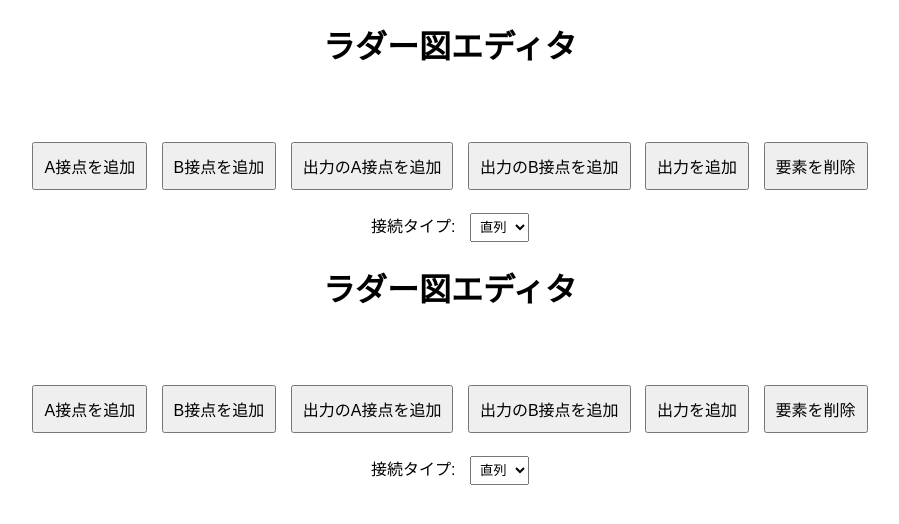
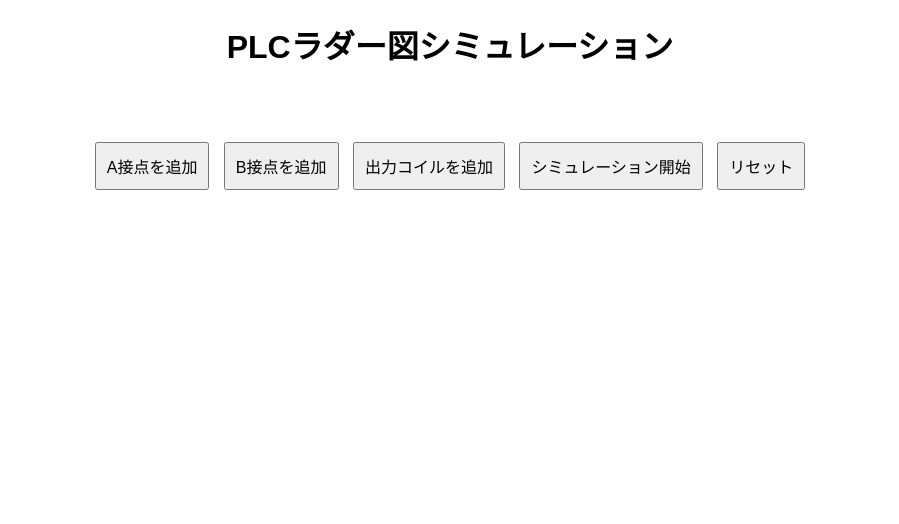
Before and after one commit to kakuwawawa/plcpuroplc, a plain HTML site: page index.html in a window 1280 px wide. Shown: the whole page, without its empty margins (190-1089 px from the left). Drawn offline with Linux system fonts and the light colour scheme.

Commit message:
Update index.html

```diff
--- a/index.html
+++ b/index.html
@@ -3,11 +3,12 @@
 <head>
     <meta charset="UTF-8">
     <meta name="viewport" content="width=device-width, initial-scale=1.0">
-    <title>ラダー図エディタ</title>
+    <title>PLCラダー図シミュレーション</title>
     <link rel="stylesheet" href="styles.css">
 </head>
 <body>
-    <h1>ラダー図エディタ</h1>
+    <h1>PLCラダー図シミュレーション</h1>
+
     <div id="ladderContainer" class="ladder-diagram">
         <div class="rail rail-left"></div>
         <div id="rungContainer"></div>
@@ -17,52 +18,13 @@
     <div class="controls">
         <button id="addAContact">A接点を追加</button>
         <button id="addBContact">B接点を追加</button>
-        <button id="addOutputAContact">出力のA接点を追加</button>
-        <button id="addOutputBContact">出力のB接点を追加</button>
-        <button id="addOutput">出力を追加</button>
-        <button id="removeElement">要素を削除</button>
-        <br><br>
-        <label>接続タイプ:</label>
-        <select id="connectionType">
-            <option value="series">直列</option>
-            <option value="parallel">並列</option>
-        </select>
+        <button id="addOutput">出力コイルを追加</button>
+        <button id="simulate">シミュレーション開始</button>
+        <button id="reset">リセット</button>
     </div>
+
+    <div id="simulationOutput" class="output-display"></div>
 
     <script src="script.js"></script>
 </body>
 </html>
-<!DOCTYPE html>
-<html lang="ja">
-<head>
-    <meta charset="UTF-8">
-    <meta name="viewport" content="width=device-width, initial-scale=1.0">
-    <title>ラダー図エディタ</title>
-    <link rel="stylesheet" href="styles.css">
-</head>
-<body>
-    <h1>ラダー図エディタ</h1>
-    <div id="ladderContainer" class="ladder-diagram">
-        <div class="rail rail-left"></div>
-        <div id="rungContainer"></div>
-        <div class="rail rail-right"></div>
-    </div>
-
-    <div class="controls">
-        <button id="addAContact">A接点を追加</button>
-        <button id="addBContact">B接点を追加</button>
-        <button id="addOutputAContact">出力のA接点を追加</button>
-        <button id="addOutputBContact">出力のB接点を追加</button>
-        <button id="addOutput">出力を追加</button>
-        <button id="removeElement">要素を削除</button>
-        <br><br>
-        <label>接続タイプ:</label>
-        <select id="connectionType">
-            <option value="series">直列</option>
-            <option value="parallel">並列</option>
-        </select>
-    </div>
-
-    <script src="script.js"></script>
-</body>
-</html>
```
